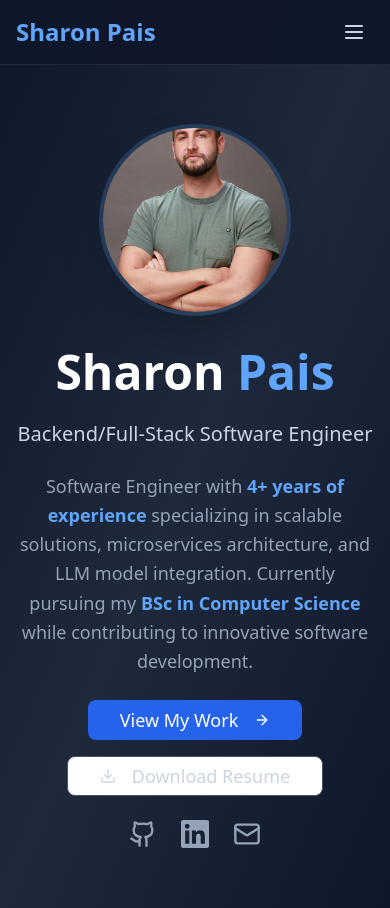
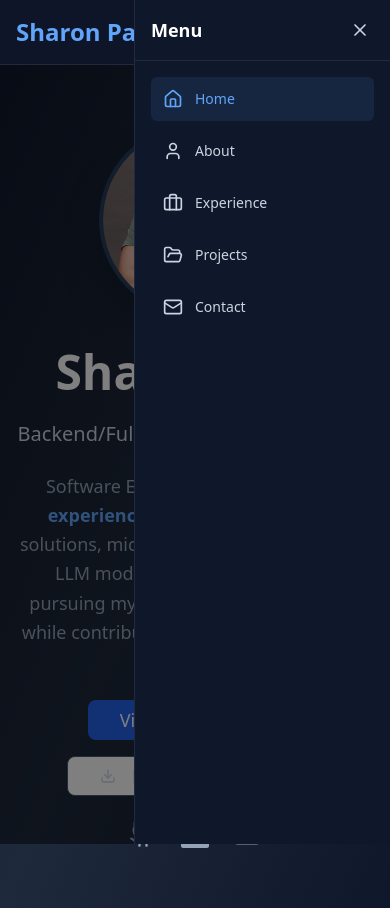
Before and after one commit to mrshapron/Sharon-Pais-Website, a React (Vite) app: page / in a window 390 px wide. Both pictures are taken after a click on the button "Toggle mobile menu". Built offline with nearby package versions, Linux system fonts and the light colour scheme.

Commit message:
Fix: Mobile menu not working
Fixes the mobile menu functionality on smaller screens.

```diff
--- a/src/components/Navigation.tsx
+++ b/src/components/Navigation.tsx
@@ -1,10 +1,11 @@
 
-import React from 'react';
+import React, { useState } from 'react';
 import { Link, useLocation } from 'react-router-dom';
-import { Home, User, Briefcase, FolderOpen, Mail } from 'lucide-react';
+import { Home, User, Briefcase, FolderOpen, Mail, Menu, X } from 'lucide-react';
 
 const Navigation = () => {
   const location = useLocation();
+  const [isMobileMenuOpen, setIsMobileMenuOpen] = useState(false);
 
   const navItems = [
     { path: '/', label: 'Home', icon: Home },
@@ -14,7 +15,16 @@ const Navigation = () => {
     { path: '/contact', label: 'Contact', icon: Mail },
   ];
 
+  const toggleMobileMenu = () => {
+    setIsMobileMenuOpen(!isMobileMenuOpen);
+  };
+
+  const closeMobileMenu = () => {
+    setIsMobileMenuOpen(false);
+  };
+
   return (
+    <>
       <nav className="fixed top-0 left-0 right-0 z-50 bg-slate-900/95 backdrop-blur-md border-b border-slate-700/50">
         <div className="max-w-7xl mx-auto px-4 sm:px-6 lg:px-8">
           <div className="flex justify-between items-center h-16">
@@ -41,15 +51,66 @@ const Navigation = () => {
 
             {/* Mobile menu button */}
             <div className="md:hidden">
-            <button className="text-slate-300 hover:text-white p-2">
-              <svg className="w-6 h-6" fill="none" stroke="currentColor" viewBox="0 0 24 24">
-                <path strokeLinecap="round" strokeLinejoin="round" strokeWidth={2} d="M4 6h16M4 12h16M4 18h16" />
-              </svg>
+              <button
+                onClick={toggleMobileMenu}
+                className="text-slate-300 hover:text-white p-2 transition-colors"
+                aria-label="Toggle mobile menu"
+              >
+                {isMobileMenuOpen ? (
+                  <X className="w-6 h-6" />
+                ) : (
+                  <Menu className="w-6 h-6" />
+                )}
               </button>
             </div>
           </div>
         </div>
       </nav>
+
+      {/* Mobile menu overlay */}
+      {isMobileMenuOpen && (
+        <div
+          className="fixed inset-0 z-40 bg-black/50 md:hidden"
+          onClick={closeMobileMenu}
+        />
+      )}
+
+      {/* Mobile menu slider */}
+      <div className={`fixed top-0 right-0 h-full w-64 bg-slate-900 border-l border-slate-700/50 z-50 transform transition-transform duration-300 ease-in-out md:hidden ${
+        isMobileMenuOpen ? 'translate-x-0' : 'translate-x-full'
+      }`}>
+        <div className="flex items-center justify-between p-4 border-b border-slate-700/50">
+          <span className="text-lg font-semibold text-white">Menu</span>
+          <button
+            onClick={closeMobileMenu}
+            className="text-slate-300 hover:text-white p-1 transition-colors"
+            aria-label="Close mobile menu"
+          >
+            <X className="w-5 h-5" />
+          </button>
+        </div>
+
+        <nav className="p-4">
+          <div className="space-y-2">
+            {navItems.map(({ path, label, icon: Icon }) => (
+              <Link
+                key={path}
+                to={path}
+                onClick={closeMobileMenu}
+                className={`flex items-center space-x-3 px-3 py-3 rounded-md text-sm font-medium transition-all duration-200 ${
+                  location.pathname === path
+                    ? 'text-blue-400 bg-blue-400/10'
+                    : 'text-slate-300 hover:text-white hover:bg-slate-700/50'
+                }`}
+              >
+                <Icon size={20} />
+                <span>{label}</span>
+              </Link>
+            ))}
+          </div>
+        </nav>
+      </div>
+    </>
   );
 };
 
```
Lines whose indentation alone changed are shown as unchanged.
